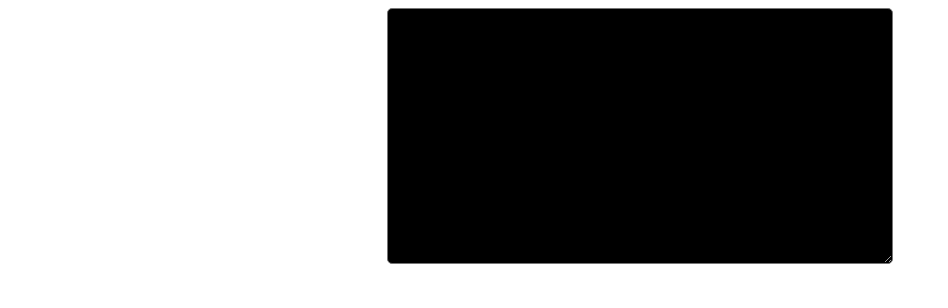
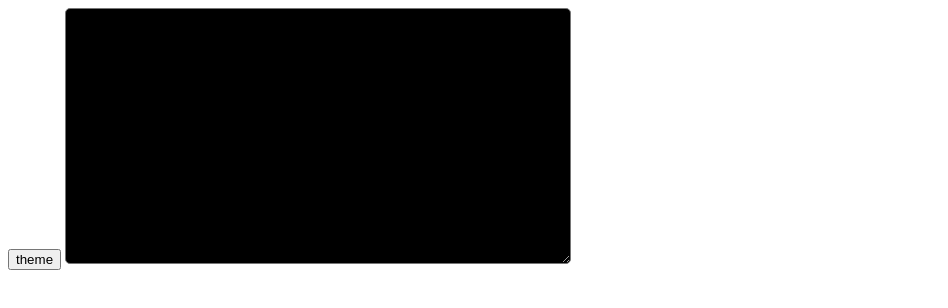
Before and after one commit to Dyl-Fish/1, a plain HTML site: page index.html in a window 1280 px wide. Shown: the whole page, without its empty margins (0-948 px from the left). Drawn offline with Linux system fonts and the light colour scheme.

Commit message:
Update index.html

```diff
--- a/index.html
+++ b/index.html
@@ -4,7 +4,6 @@
     <link rel="script" href="script.js">
   </head>
   <body>
-  <center>
+    <button onclick="darkmodeswitch()">theme</button>
   <textarea class="feedbox" rows:50;cols:200;></textarea>
-  </center>
-  </body>
+</body>
```
